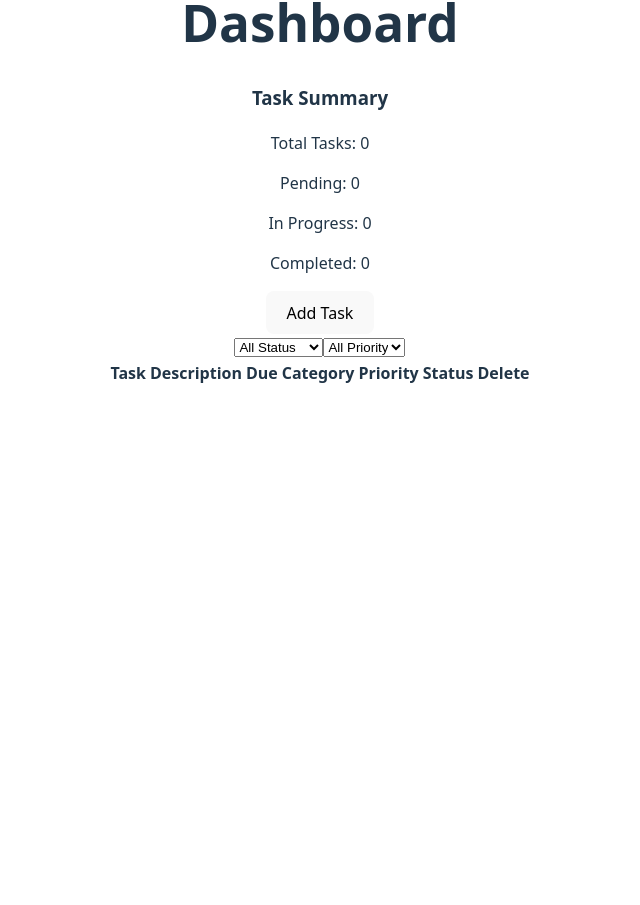
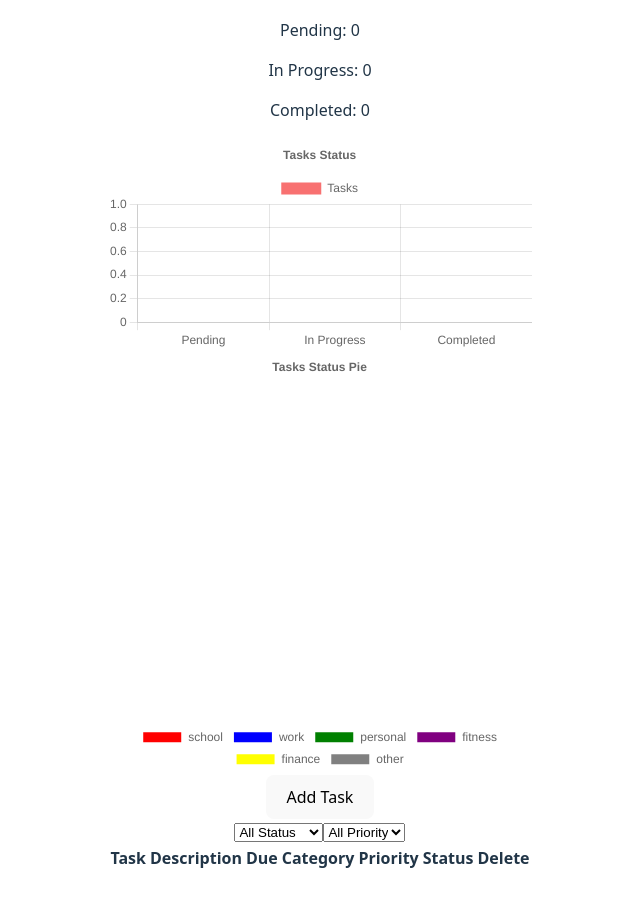
Before and after one commit to jhyche80-jpg/TaskManagerDashboard, a React (Vite) app: page / in a window 1280 px wide. Shown: the part 226-1131 px from the top of the page, without its empty margins (320-960 px from the left). Before the commit the page ends 800 px from the top, so only its background shows below. Built offline with nearby package versions, Linux system fonts and the light colour scheme.

Commit message:
I made a pie and a bar chart

```diff
--- a/src/App.tsx
+++ b/src/App.tsx
@@ -1,6 +1,4 @@
-import { useState } from 'react'
-import reactLogo from './assets/react.svg'
-import viteLogo from '/vite.svg'
+
 import './App.css'
 import Dashboard from './Components/Dashboard/Dashboard'
 
--- /dev/null
+++ b/src/Components/Charts/Charts.tsx
@@ -0,0 +1,85 @@
+import React from "react";
+import {
+  Chart as ChartJS,
+  CategoryScale,
+  LinearScale,
+  BarElement,
+  Title,
+  Tooltip,
+  Legend,
+  ArcElement
+} from "chart.js";
+import { Bar } from "react-chartjs-2";
+import type { ChartProps } from "../types";
+import { Pie } from "react-chartjs-2";
+
+
+ChartJS.register(
+  CategoryScale,
+  LinearScale,
+  BarElement,
+  Title,
+  Tooltip,
+  Legend,
+  ArcElement
+);
+
+export function BarChart({ labels, values }: ChartProps) {
+  if (!labels?.length || !values?.length) return null;
+
+  const data = {
+    labels,
+    datasets: [
+      {
+        label: "Tasks",
+        data: values,
+        backgroundColor: ["#f87171", "#facc15", "#34d399"] // red, yellow, green
+      }
+    ]
+  };
+
+  const options = {
+    responsive: true,
+    plugins: {
+      legend: {
+        display: true
+      },
+      title: {
+        display: true,
+        text: "Tasks Status"
+      }
+    }
+  };
+
+  return <Bar data={data} options={options} />;
+}
+
+export function Piechart({ labels, values }: ChartProps) {
+  if (!labels?.length || !values?.length) return null;
+
+  const data = {
+    labels,
+    datasets: [
+      {
+        label: "Tasks",
+        data: values,
+        backgroundColor: ["red", "blue", "green","purple","yellow","grey"]
+      }
+    ]
+  };
+
+  const options = {
+    responsive: true,
+    plugins: {
+      legend: {
+        position: "bottom" as const
+      },
+      title: {
+        display: true,
+        text: "Tasks Status Pie"
+      }
+    }
+  };
+
+  return <Pie data={data} options={options} />;
+}
--- a/src/Components/Dashboard/Dashboard.tsx
+++ b/src/Components/Dashboard/Dashboard.tsx
@@ -1,10 +1,13 @@
 import React, { useState, useEffect } from 'react';
 import RenderList from '../RenderList/RenderList';
+
 import TaskCounter from '../TaskCounter/taskCounter';
 import type { Task } from '../types';
+import { BarChart, Piechart } from '../Charts/Charts';
+
 
 export default function Dashboard() {
- const [show,setShow]= useState(false)
+
   // Load saved tasks from localStorage if available
   const [tasks, setTasks] = useState<Task[]>(() => {
     const saved = localStorage.getItem("tasks");
@@ -32,6 +35,20 @@ export default function Dashboard() {
   const totalCompleted = tasks.filter(t => t.status === "completed").length;
   const totalInProgress = tasks.filter(t => t.status === "in-progress").length;
 
+  const taskSchool = tasks.filter(t => t.category === "school").length
+  const taskWork = tasks.filter(t => t.category === "work").length
+  const taskPersonal = tasks.filter(t => t.category === "personal").length
+  const taskFitness = tasks.filter(t => t.category === "fitness").length
+  const taskFinance = tasks.filter(t => t.category === "finance").length
+  const taskOther  = tasks.filter(t => t.category === "other").length
+
+
+  // chart data
+  const chartLabelsBar = ["Pending", "In Progress", "Completed"]
+  const chartValuesBar = [totalPending, totalInProgress, totalCompleted]
+
+  const piChartLabel = ["school",'work','personal','fitness','finance', 'other']
+  const piChartValue = [taskSchool,taskWork,taskPersonal,taskFitness,taskFinance,taskOther]
   return (
     <div>
       <h1>Dashboard</h1>
@@ -42,14 +59,18 @@ export default function Dashboard() {
         TaskInProgress={totalInProgress}  // current in-progress
         TaskPending={totalPending}        // current pending
       />
-
-
+      <div>
+        <BarChart labels={chartLabelsBar} values={chartValuesBar} />
+      </div>
+      <div>
+        <Piechart labels={piChartLabel} values={piChartValue}/>
+      </div>
       <div>
         <RenderList
-        tasks={tasks}
-        setTasks={setTasks}
-        incrementTotal={() => setTotalTasks(prev => prev + 1)} // increment running total
-      />
+          tasks={tasks}
+          setTasks={setTasks}
+          incrementTotal={() => setTotalTasks(prev => prev + 1)} // increment running total
+        />
       </div>
 
 
--- a/src/Components/types/index.ts
+++ b/src/Components/types/index.ts
@@ -8,6 +8,10 @@ export interface Dashboard{
     total:number;
     ended:number;
 
+}
+export interface  ChartProps{
+  labels:string[];
+  values:number[]
 }
 export interface Taskcount{
 
```
Also changed, not shown: src/chartConfig.ts (added, +18 -0 lines).
